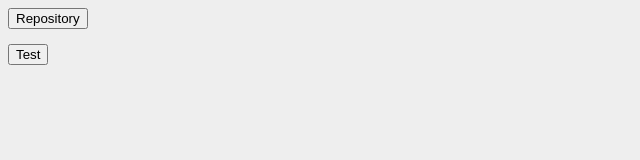
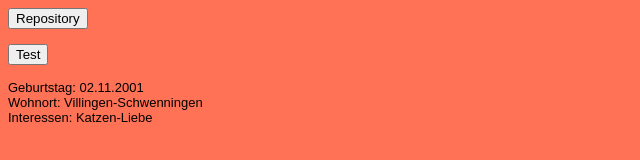
Before and after one commit to akinaile/EIA2-SoSe2022, a plain HTML site: page Steckbrief/steckbrief.htm in a window 1280 px wide. Shown: the whole page, without its empty margins (0-640 px from the left). Drawn offline with Linux system fonts and the light colour scheme.

Commit message:
steckbrief update

```diff
--- a/Steckbrief/steckbrief.htm
+++ b/Steckbrief/steckbrief.htm
@@ -7,7 +7,7 @@
 body {
 	font-family: arial;
 	font-size: small;
-	background: #eee;
+	background: #ff7256;
 }
 </style>
 </head>
@@ -16,5 +16,14 @@ body {
 	<br>
 	<br>
 			<a href="https://akinaile.github.io/EIA2-SoSe2021/A11.1_BlumenwieseAdvanced/index.html" target="_blank" ><button>Test</button></a>
+			<br>
+			<br>
+
+Geburtstag: 02.11.2001
+<br>
+Wohnort: Villingen-Schwenningen
+<br>
+Interessen: Katzen-Liebe
+
 </body>
 </html>
```
